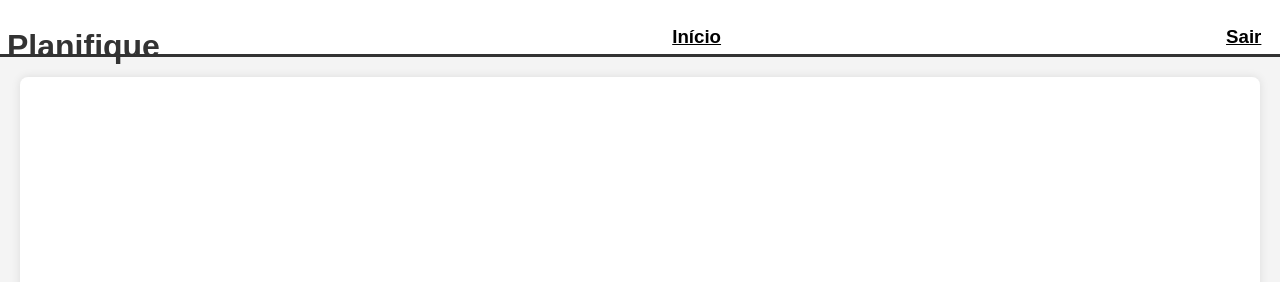
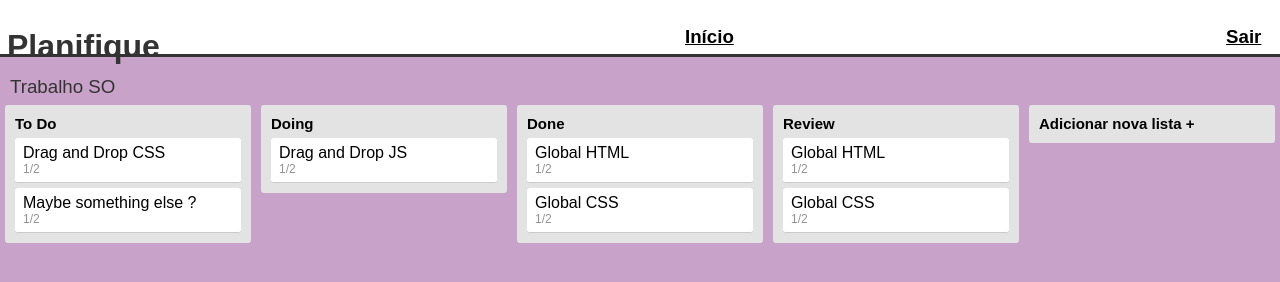
Before and after one commit to xrrac42/planifique, a plain HTML site: page autenticacao/tasks.html in a window 1280 px wide. Drawn offline with Linux system fonts and the light colour scheme.

Commit message:
feat tasks

```diff
--- a/autenticacao/tasks.html
+++ b/autenticacao/tasks.html
@@ -6,22 +6,63 @@
     <link rel="stylesheet" href="https://cdnjs.cloudflare.com/ajax/libs/font-awesome/4.7.0/css/font-awesome.min.css">
     <meta charset="UTF-8">
     <meta name="viewport" content="width=device-width, initial-scale=1.0">
-    <title>Home</title>
+    <title>Trabalho de SO</title>
     <style>
         body {
             font-family: 'Arial', sans-serif;
             margin: 0;
             padding: 0;
-            background-color: #f4f4f4;
+            background-color: #c8a2c8;
         }
+        [draggable] {
+  position: relative;
+  -moz-user-select: -moz-none;
+    -webkit-user-select: none;
+    -khtml-user-select: none;
+    -o-user-select: none;
+    user-select: none;
+}
+.list {
+  background-color: #E3E3E3;
+  border-radius: 3px;
+  margin: 5px 5px;
+  padding: 10px;
+  width: 260px;
+}
+.list>header {
+  font-weight: bold;
+  font-size: 15px;
+  line-height: 18px;
+  cursor: grab;
+}
+.list article {
+  border-radius: 3px;
+  margin-top: 5px;
+}
 
+.list .card {
+  background-color: #FFF;
+  border-bottom: 1px solid #CCC;
+  padding: 6px 8px;
+  cursor: pointer;
+}
+.list .card:hover {
+  background-color: #F0F0F0;
+}
+.detail {
+  font-size: 12px;
+  color: #939393;
+}
+.hidden {
+  display: none;
+}
+[data-fakenode] {
+  background-color: gray;
+}
         .container {
-            max-width: 1200px;
-            margin: 20px auto;
-            padding: 20px;
-            background-color: #fff;
-            border-radius: 8px;
-            box-shadow: 0 0 10px rgba(0, 0, 0, 0.1);
+            display: flex;
+        flex-direction: row;
+        align-items: flex-start;
         }
 
         .project {
@@ -62,22 +103,76 @@
         font-family: sans-serif", > Planifique <i class="fa-solid fa-cube"></i></h1>
         <h3 style="
         margin-top: 1.5%;
-        margin-right: 2%;
         text-decoration: underline;"> Início </h3> <h3 style="
         margin-top: 1.5%;
         margin-right: 2%;
         text-decoration: underline;"> Sair </h3>
        </div>
     </header>
-    <div style=" height: 70%;" class="container">
+    <div style="
+    margin-left: 10px;
+    margin-bottom: 10px solid #333;
+    width: 100%;
+    height: 3%;
+    " ><h3 style="color:#333;
+    font-weight: 400;" > Trabalho SO</h3></div>
+
+    <div class="container">
+        <section class="list">
+            <header>To Do</header>
+            <article class="card">
+              <header>Drag and Drop CSS</header>
+              <div class="detail">1/2</div>
+            </article>
+            <article class="card">
+              <header>Maybe something else ?</header>
+              <div class="detail">1/2</div>
+            </article>
+          </section>
+          <section class="list">
+            <header>Doing</header>
+            <article class="card">
+              <header>Drag and Drop JS</header>
+              <div class="detail">1/2</div>
+            </article>
+          </section>
+          <section class="list">
+            <header>Done</header>
+            <article class="card">
+              <header>Global HTML</header>
+              <div class="detail">1/2</div>
+            </article>
+            <article class="card">
+              <header>Global CSS</header>
+              <div class="detail">1/2</div>
+            </article>
+          </section>
+          <section class="list">
+            <header>Review</header>
+            <article class="card">
+              <header>Global HTML</header>
+              <div class="detail">1/2</div>
+            </article>
+            <article class="card">
+              <header>Global CSS</header>
+              <div class="detail">1/2</div>
+            </article>
+          </section>
+          <section class="list">
+            <header>Adicionar nova lista +</header>
+
+          </section>
+    </div>
+
+    <!-- <div style=" height: 70%;" class="container">
 
             </div>
         </div>
-
+        -->
 
 
         <!-- Add more projects as needed -->
 
-    </div>
+    <!-- </div> -->
 </body>
 </html>
```
